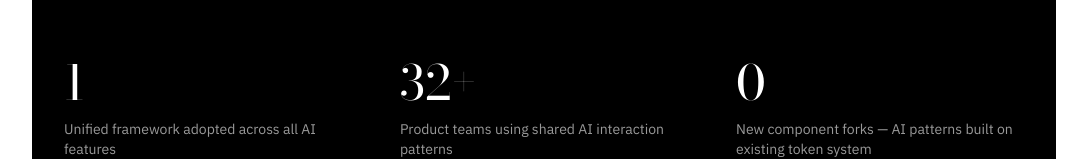
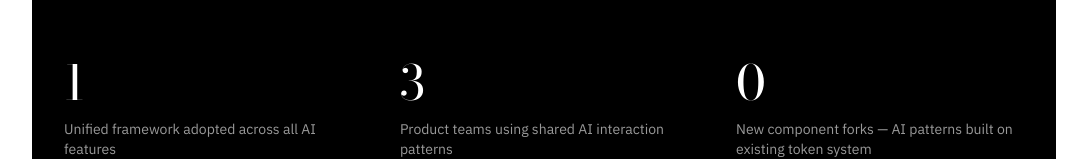
Before and after one commit to angieyoo/portfolio, a Next.js app: page /work/ai-chat in a window 1280 px wide. Shown: the part 2756-2915 px from the top of the page, without its empty margins (96-1183 px from the left). Built offline with nearby package versions, Linux system fonts and the light colour scheme.

Commit message:
Update AI feature count from 32 to 3

```diff
--- a/app/work/ai-chat/page.tsx
+++ b/app/work/ai-chat/page.tsx
@@ -141,7 +141,7 @@ export default function AIChatPatterns() {
               <div className="text-sm opacity-60">Unified framework adopted across all AI features</div>
             </div>
             <div>
-              <div className="text-5xl font-display mb-3">32+</div>
+              <div className="text-5xl font-display mb-3">3</div>
               <div className="text-sm opacity-60">Product teams using shared AI interaction patterns</div>
             </div>
             <div>
```
